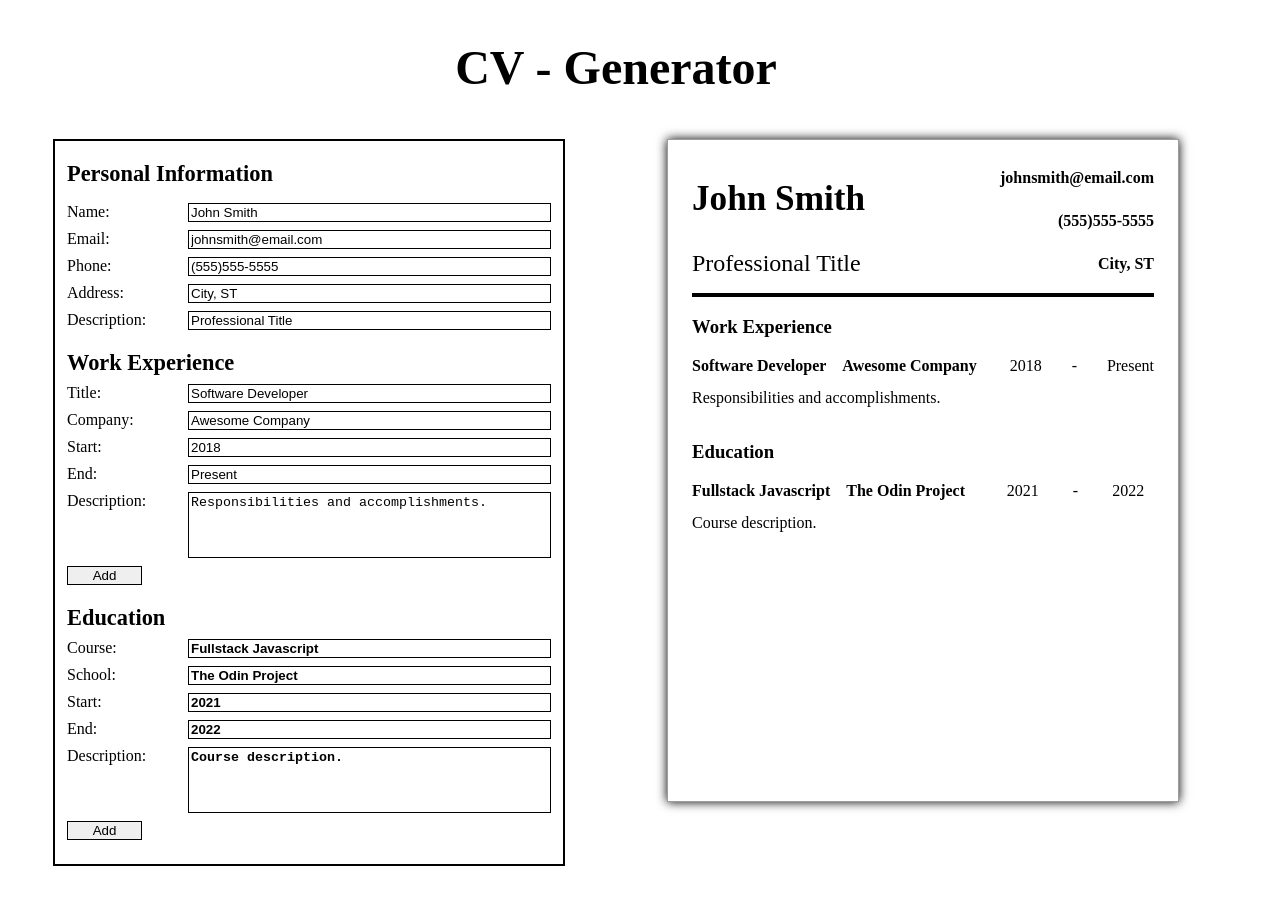
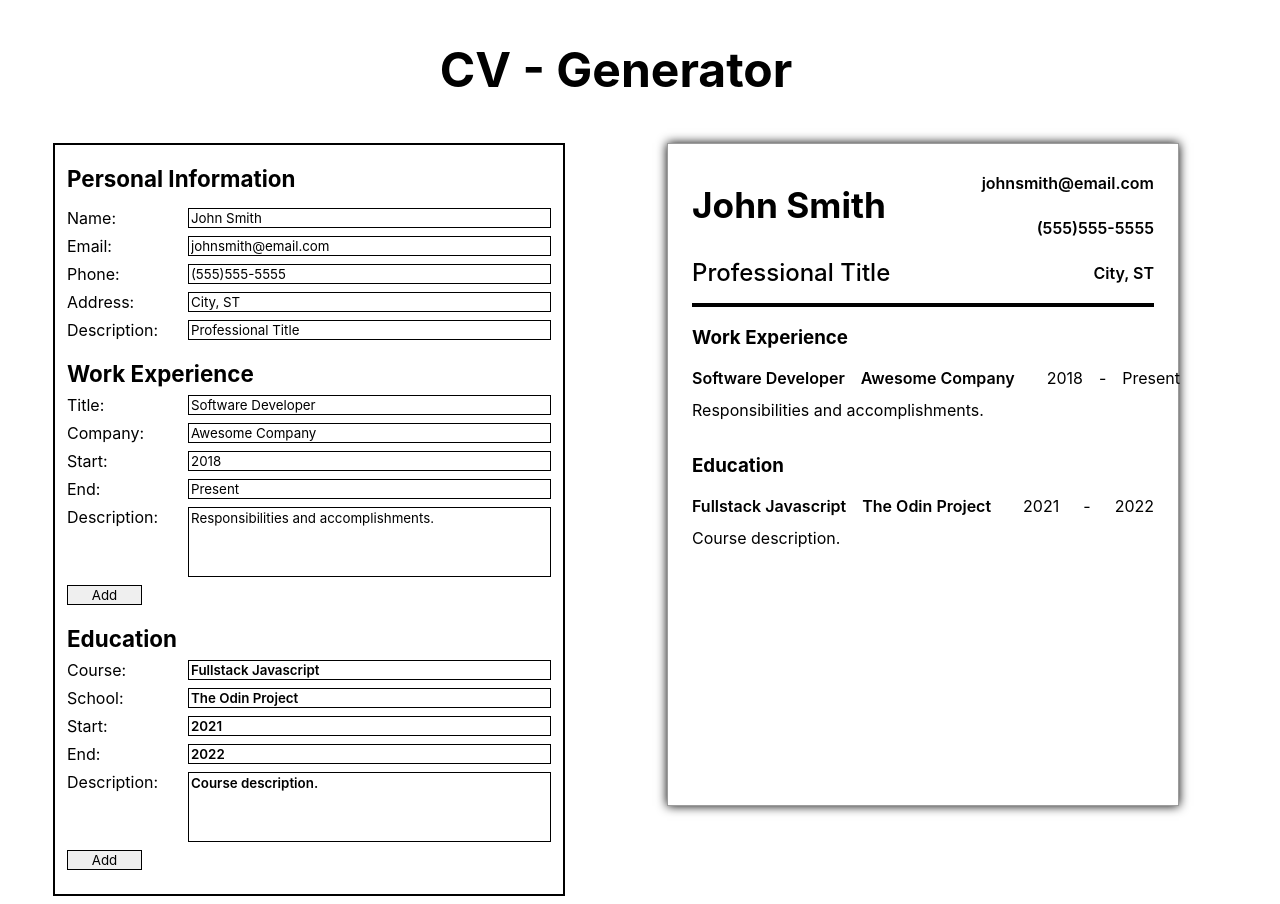
Before and after one commit to sleander94/cv-app, a React (Create React App) app: page / in a window 1280 px wide. Before the commit the page ends 874 px from the top, so only its background shows below. Built offline with nearby package versions, Linux system fonts and the light colour scheme.

Commit message:
Add default fonts

```diff
--- a/src/styles/index.css
+++ b/src/styles/index.css
@@ -1,4 +1,4 @@
-/* * {
+* {
   font-family: -apple-system, BlinkMacSystemFont, 'Segoe UI', 'Roboto', 'Oxygen',
     'Ubuntu', 'Cantarell', 'Fira Sans', 'Droid Sans', 'Helvetica Neue',
     sans-serif;
@@ -6,15 +6,3 @@
   -webkit-font-smoothing: antialiased;
   -moz-osx-font-smoothing: grayscale;
 }
- */
-
-* {
-  box-sizing: border-box;
-}
-
-@media screen and (max-width: 600px) {
-  @viewport {
-    zoom: 0.81;
-    width: device-width;
-  }
-}
```
